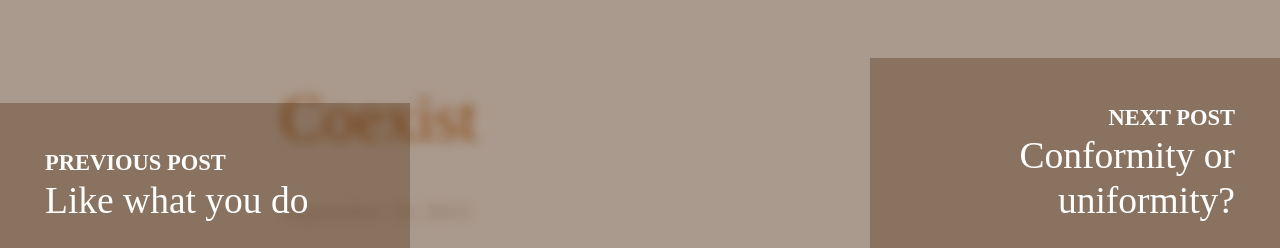
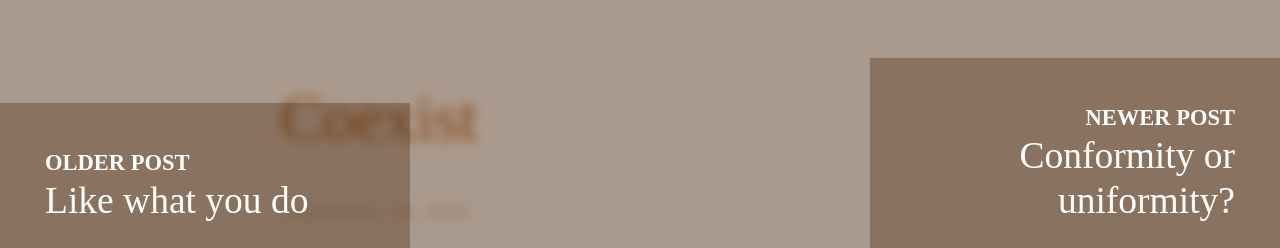
Before and after one commit to pascallaliberte/by.pascallaliberte.me, a Jekyll site: the page built from _posts/tumblr/2011-09-30-coexist.html, in a window 1280 px wide. Shown: the part 512-760 px from the top of the page. Built offline with Jekyll 4.4.1, drawn with Linux system fonts in a browser that asks for light colours; nearby versions of some CDN libraries; grey boxes are pictures that could not be loaded.

Commit message:
Changed blog-nav-labels from Previous/Next to Older/Newer

```diff
--- a/_includes/blog-nav.html
+++ b/_includes/blog-nav.html
@@ -5,7 +5,7 @@
   <nav class="blog-nav">
     {% if page.previous.url %}
     <a href="{{ page.previous.url }}" class="blog-nav-previous">
-      <h3 class="blog-nav-label">Previous post<span class="separator">:</span></h3>
+      <h3 class="blog-nav-label">Older post<span class="separator">:</span></h3>
       <p class="blog-nav-post-title{% unless previous_page_title_difference contains '-' %} is-long{% endunless %}">
       {{ page.previous.title }}
       </p>
@@ -13,7 +13,7 @@
     {% endif %}
     {% if page.next.url %}
     <a href="{{ page.next.url }}" class="blog-nav-next">
-      <h3 class="blog-nav-label">Next post<span class="separator">:</span></h3>
+      <h3 class="blog-nav-label">Newer post<span class="separator">:</span></h3>
       <p class="blog-nav-post-title{% unless next_page_title_difference contains '-' %} is-long{% endunless %}">
       {{ page.next.title }}
       </p>
```
